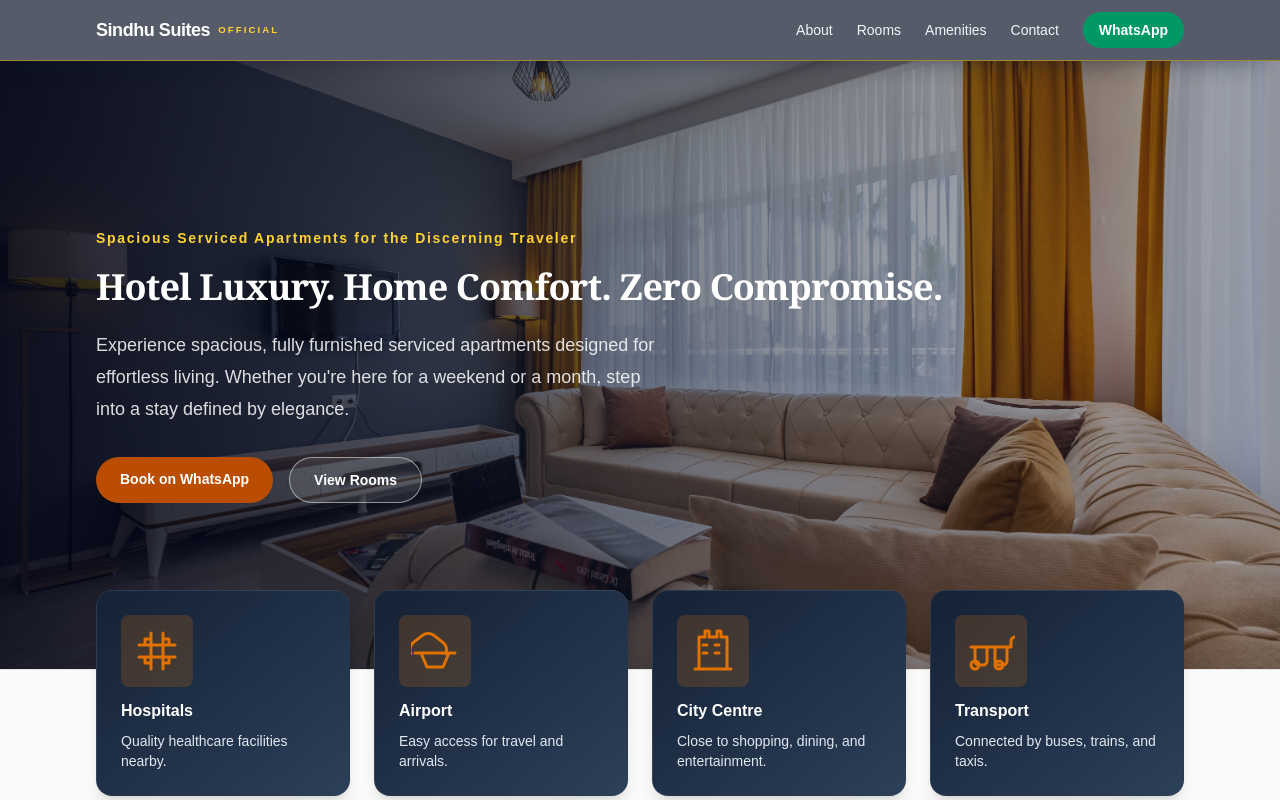
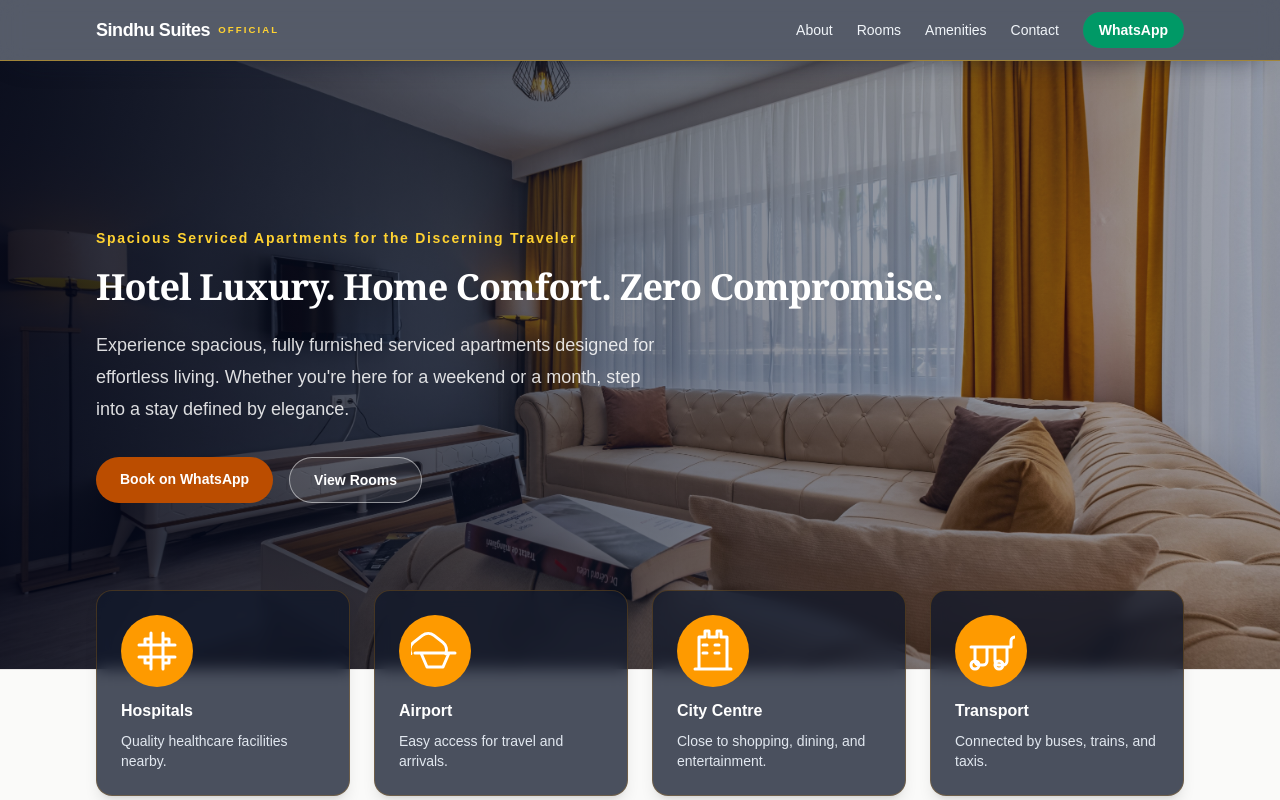
Before and after one commit to naveencoherent/sindhu-suite, a Next.js app: page / in a window 1280 px wide. Shown: the top 800 px of the page. Built offline with nearby package versions, Linux system fonts and the light colour scheme.

Commit message:
Apply Local Connections card design with dark navy background, backdrop blur, and amber accents

```diff
--- a/app/page.tsx
+++ b/app/page.tsx
@@ -166,7 +166,7 @@ function RoomCard({ room }: { room: Room }) {
 
 function PropertyIcon({ type }: { type: string }) {
   const iconProps = {
-    className: "w-12 h-12 text-amber-600",
+    className: "w-12 h-12 text-white",
     viewBox: "0 0 24 24",
     fill: "none",
     stroke: "currentColor",
@@ -208,8 +208,8 @@ function PropertyIcon({ type }: { type: string }) {
 
 function LocalityCard({ locality }: { locality: Locality }) {
   return (
-    <article className="group rounded-2xl border border-slate-600/30 bg-gradient-to-br from-[#162235] via-[#1f3047] to-[#2d4059] p-6 shadow-lg transition-all duration-300 hover:border-slate-500/50 hover:shadow-xl">
-      <div className="mb-3 inline-flex rounded-lg bg-amber-600/20 p-3 transition-colors group-hover:bg-amber-600/30">
+    <article className="group rounded-2xl border border-amber-500/20 p-6 shadow-lg transition-all duration-300 hover:border-amber-500/40 hover:shadow-xl" style={{ backgroundColor: "rgba(15, 23, 42, 0.75)", backdropFilter: "blur(8px)" }}>
+      <div className="mb-3 inline-flex rounded-full bg-amber-500 p-3 transition-colors group-hover:bg-amber-600">
         <PropertyIcon type={locality.icon} />
       </div>
       <h3 className="text-base font-semibold text-white">{locality.title}</h3>
```
